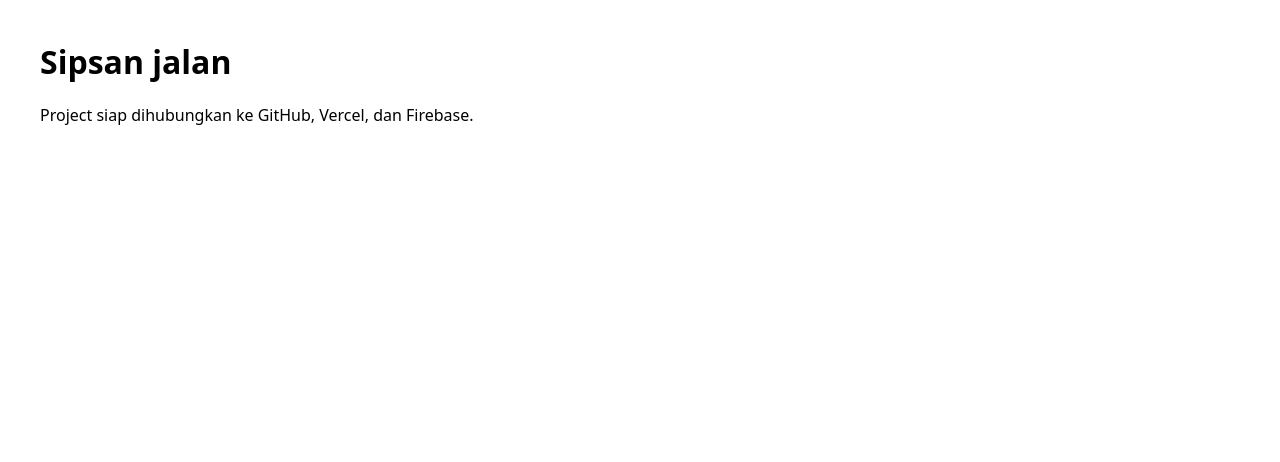
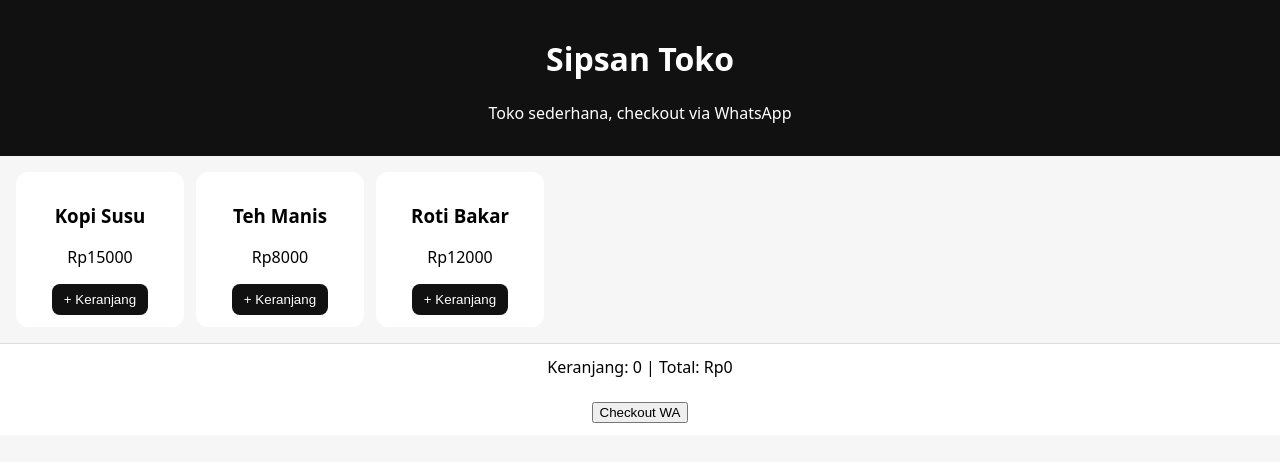
Before and after one commit to syifasanti83/santisyifa, a website: page index.html in a window 1280 px wide. Drawn offline with Linux system fonts and the light colour scheme.

Commit message:
jadi toko sederhana

```diff
--- a/index.html
+++ b/index.html
@@ -3,20 +3,44 @@
 <head>
 <meta charset="utf-8" />
 <meta name="viewport" content="width=device-width, initial-scale=1" />
-<title>Sipsan</title>
-<style>body{font-family:system-ui;margin:40px}code{background:#eee;padding:2px 6px;border-radius:6px}</style>
+<title>Sipsan Toko</title>
+<style>
+body{font-family:system-ui;margin:0;background:#f6f6f6}
+header{background:#111;color:#fff;padding:16px;text-align:center}
+.grid{display:grid;grid-template-columns:repeat(auto-fill,minmax(160px,1fr));gap:12px;padding:16px}
+.card{background:#fff;border-radius:12px;padding:12px;text-align:center}
+.card button{background:#111;color:#fff;border:0;border-radius:8px;padding:8px 12px}
+#cart{position:sticky;bottom:0;background:#fff;border-top:1px solid #ddd;padding:12px;text-align:center}
+</style>
 </head>
 <body>
-<h1>Sipsan jalan</h1>
-<p>Project siap dihubungkan ke GitHub, Vercel, dan Firebase.</p>
-<script type="module">
-import { initializeApp } from "https://www.gstatic.com/firebasejs/10.12.0/firebase-app.js";
-const firebaseConfig = {
-  apiKey: "ISI_DARI_FIREBASE_CONSOLE",
-  authDomain: "ISI.firebaseapp.com",
-  projectId: "ISI_PROJECT_ID"
-};
-console.log("Isi firebaseConfig dengan punyamu:", firebaseConfig);
+<header><h1>Sipsan Toko</h1><p>Toko sederhana, checkout via WhatsApp</p></header>
+<div class="grid" id="list"></div>
+<div id="cart">Keranjang: <span id="count">0</span> | Total: Rp<span id="total">0</span><br><br><button onclick="checkout()">Checkout WA</button></div>
+<script>
+const WA_NUMBER = "6280000000000";
+const products = [
+  {id:1,name:"Kopi Susu",price:15000},
+  {id:2,name:"Teh Manis",price:8000},
+  {id:3,name:"Roti Bakar",price:12000}
+];
+let cart = [];
+const list = document.getElementById("list");
+products.forEach(p=>{
+  const d=document.createElement("div");
+  d.className="card";
+  d.innerHTML=`<h3>${p.name}</h3><p>Rp${p.price}</p><button onclick="add(${p.id})">+ Keranjang</button>`;
+  list.appendChild(d);
+});
+function add(id){
+  cart.push(products.find(p=>p.id===id));
+  document.getElementById("count").textContent=cart.length;
+  document.getElementById("total").textContent=cart.reduce((s,p)=>s+p.price,0);
+}
+function checkout(){
+  const text=encodeURIComponent("Halo, saya mau pesan: "+cart.map(p=>p.name).join(", ")+" Total Rp"+cart.reduce((s,p)=>s+p.price,0));
+  window.open(`https://wa.me/${WA_NUMBER}?text=${text}`,"_blank");
+}
 </script>
 </body>
 </html>
```
